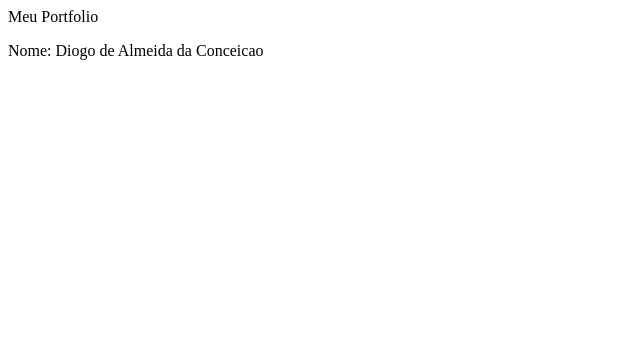
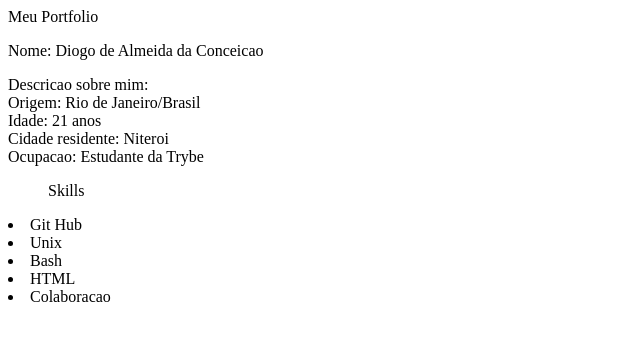
Before and after one commit to DiogAlmeida/trybe_portfolio, a plain HTML site: page index.html in a window 1280 px wide. Shown: the whole page, without its empty margins (0-640 px from the left). Drawn offline with Linux system fonts and the light colour scheme.

Commit message:
Criada lista de Skills

```diff
--- a/index.html
+++ b/index.html
@@ -6,7 +6,26 @@
 </head>
 <body>
     <head>Meu Portfolio</head>
+    <!-- Nome completo -->
 <p>Nome: Diogo de Almeida da Conceicao</p>
+
+
+
+<!-- Descricao sobre mim -->
+<p>Descricao sobre mim: <br>
+    Origem: Rio de Janeiro/Brasil <br>
+    Idade: 21 anos <br>
+    Cidade residente: Niteroi <br>
+    Ocupacao: Estudante da Trybe
+</p>
+
+<ul>Skills</ul>
+<li>Git Hub</li>
+<li>Unix</li>
+<li>Bash</li>
+<li>HTML</li>
+<li>Colaboracao</li>
+
 
 
 
```
